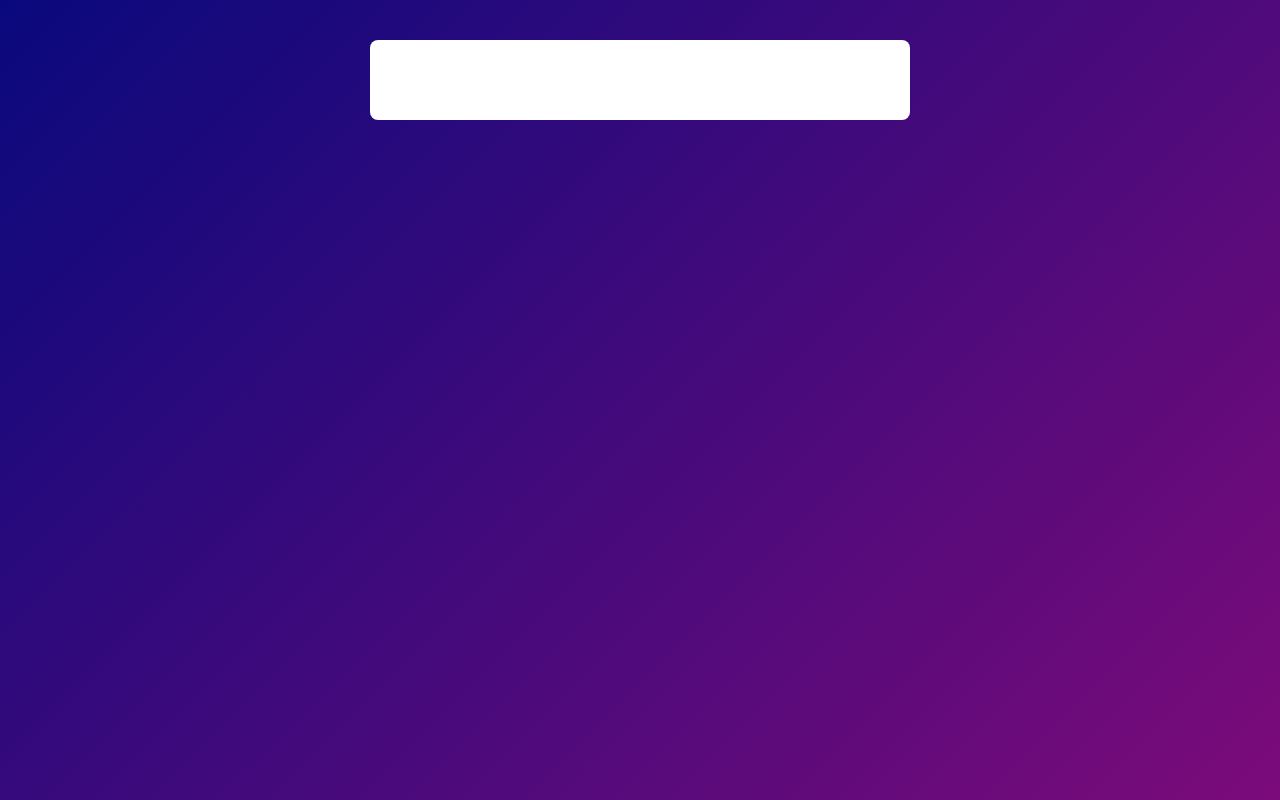
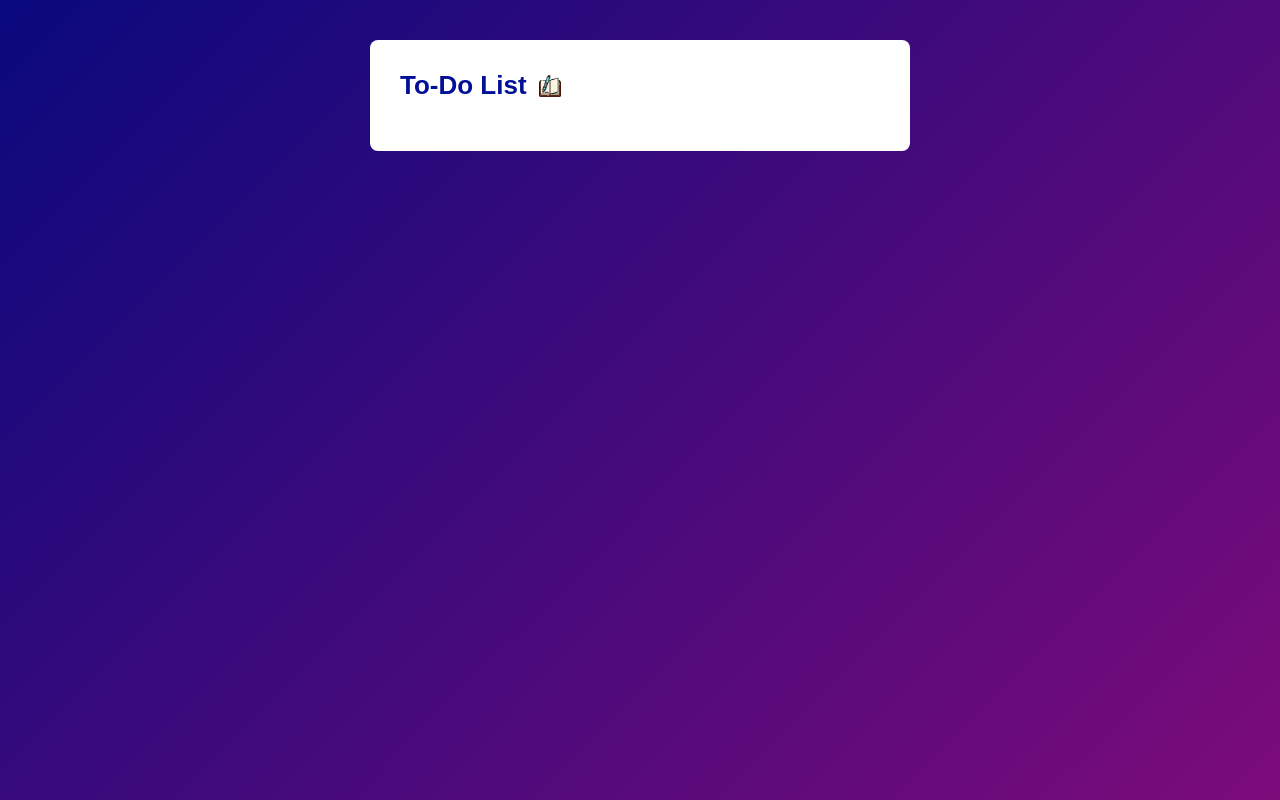
Before and after one commit to aminul9755/to-do-list, a plain HTML site: page index.html in a window 1280 px wide. Drawn offline with Linux system fonts and the light colour scheme.

Commit message:
Create heading

```diff
--- a/index.html
+++ b/index.html
@@ -9,7 +9,7 @@
 <body>
   <div class="container">
     <div class="todo-app">
-
+      <h2>To-Do List <img src="images/book.png"></h2>
     </div>
   </div>
   <script src="script.js"></script>
--- a/style.css
+++ b/style.css
@@ -31,3 +31,17 @@
   border-radius: 8px;
   margin: 20px auto;
 }
+
+/* HEADING */
+
+h2 {
+  font-size: 26px;
+  color: rgb(2, 16, 149);
+  display: flex;
+  align-items: center;
+}
+
+h2 img {
+  height: 22px;
+  margin-left: 12px;
+}
```
